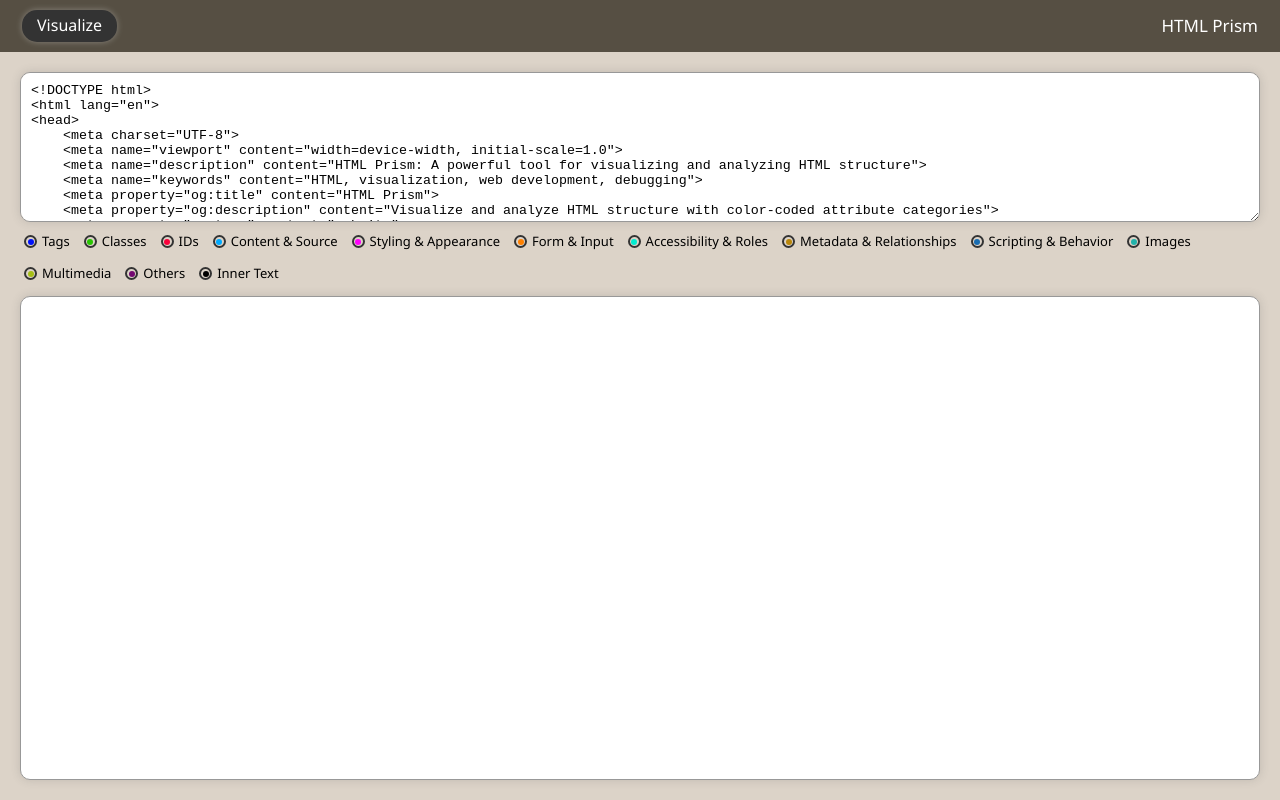
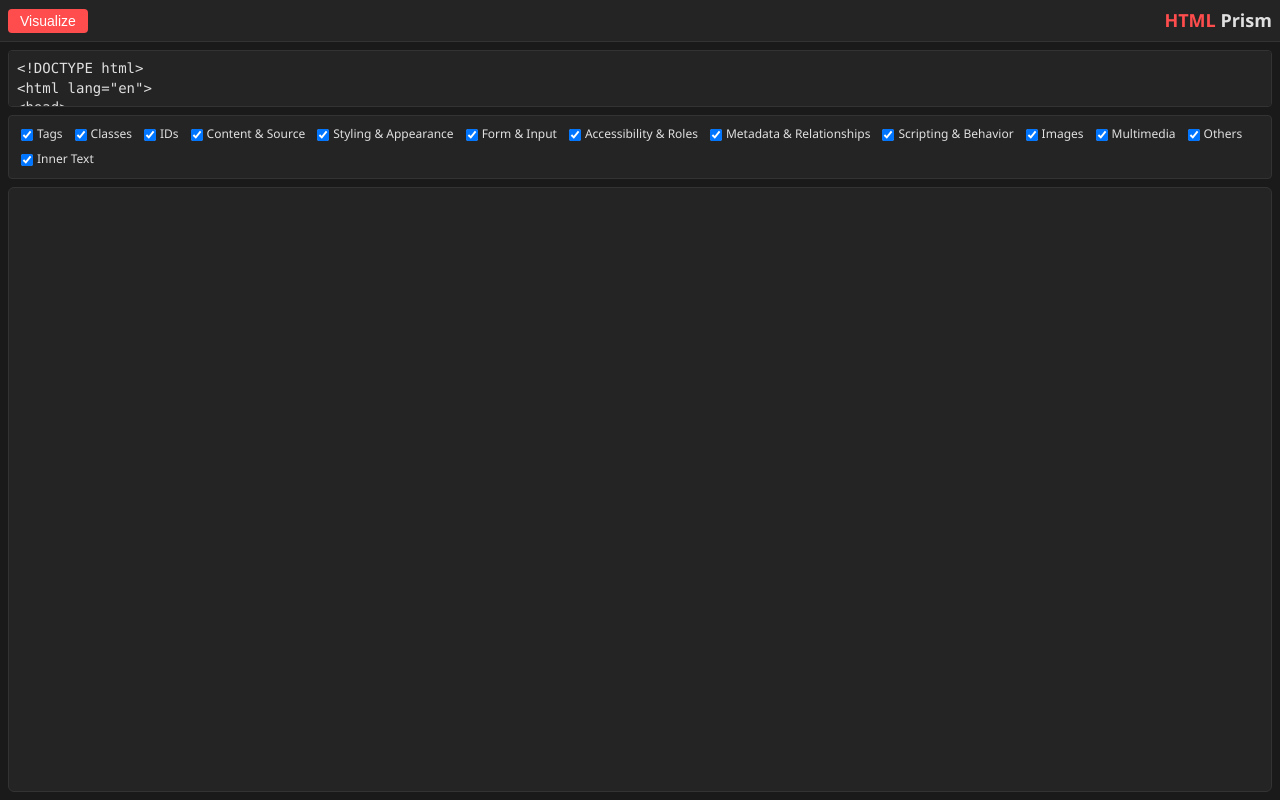
Before and after one commit to cinkovic/HTML-Prism, a React (Vite) app in the folder react/: page / in a window 1280 px wide. Built offline with nearby package versions, Linux system fonts and the light colour scheme.

Commit message:
changes to styling

```diff
--- a/react/src/App.jsx
+++ b/react/src/App.jsx
@@ -20,12 +20,16 @@ function App() {
       <div className={styles.app}>
         <Header onVisualize={handleVisualize} />
         <div className={styles.container}>
+          <div className={styles.leftPanel}>
             <CodeInput
               value={htmlContent}
               onChange={setHtmlContent}
             />
             <Controls />
+          </div>
+          <div className={styles.rightPanel}>
             <TreeView htmlContent={visualizeContent} />
+          </div>
         </div>
       </div>
     </VisibilityProvider>
--- a/react/src/App.module.css
+++ b/react/src/App.module.css
@@ -2,14 +2,43 @@
   height: 100vh;
   display: flex;
   flex-direction: column;
+  background-color: var(--color-background);
 }
 
 .container {
-    flex-grow: 1;
   display: flex;
   flex-direction: column;
-    padding: var(--spacing-container);
-    box-sizing: border-box;
-    height: calc(100vh - 57px);
+  gap: 0.5rem;
+  padding: 0.5rem;
+  flex: 1;
+  overflow: hidden;
+}
+
+.leftPanel {
+  display: flex;
+  flex-direction: column;
+  gap: 0.5rem;
+}
+
+.leftPanel :global(.input) {
+  resize: vertical;
+  min-height: 100px;
+  height: 200px;
+}
+
+.rightPanel {
+  display: flex;
+  flex: 1;
   min-height: 0;
 }
+
+.rightPanel :global(.treeView) {
+  flex: 1;
+  overflow: auto;
+}
+
+@media (max-width: 768px) {
+  .leftPanel {
+    min-height: 120px;
+  }
+}
--- a/react/src/components/CodeInput/CodeInput.module.css
+++ b/react/src/components/CodeInput/CodeInput.module.css
@@ -1,16 +1,19 @@
 .input {
     width: 100%;
     box-sizing: border-box;
-    box-shadow: var(--shadow-default);
+    background-color: var(--color-surface);
     border: 1px solid var(--color-border);
-    border-radius: var(--radius-input);
-    height: 150px;
-    min-height: 20px;
-    max-height: 80vh;
-    margin-bottom: 10px;
-    resize: vertical !important;
-    padding: 10px;
-    overflow: auto;
-    white-space: pre;
-    font-family: monospace;
-  }
+    border-radius: var(--radius-sm);
+    flex: 1;
+    min-height: 0;
+    padding: 0.5rem;
+    font-family: ui-monospace, SFMono-Regular, Menlo, Monaco, Consolas, monospace;
+    font-size: 0.875rem;
+    line-height: 1.4;
+    resize: none;
+}
+
+.input:focus {
+  outline: none;
+  border-color: var(--color-primary);
+}
--- a/react/src/components/Controls/Controls.module.css
+++ b/react/src/components/Controls/Controls.module.css
@@ -1,46 +1,31 @@
 .controls {
-  margin-bottom: 10px;
   display: flex;
   flex-wrap: wrap;
-  gap: 10px;
+  gap: 0.25rem;
+  padding: 0.5rem;
+  background-color: var(--color-surface);
+  border: 1px solid var(--color-border);
+  border-radius: var(--radius-sm);
 }
 
 .control {
   display: flex;
   align-items: center;
+  gap: 0.25rem;
+  font-size: 0.75rem;
+  padding: 0.125rem 0.25rem;
+  border-radius: var(--radius-sm);
   cursor: pointer;
-  font-size: 13px;
-  padding-bottom: 3px;
-  font-weight: 500;
 }
 
 .control input[type="checkbox"] {
-  -webkit-appearance: none;
-  -moz-appearance: none;
-  appearance: none;
-  width: 13px;
-  height: 13px;
-  border: 2px solid #333;
-  border-radius: 50%;
-  margin-right: 5px;
-  position: relative;
-  cursor: pointer;
+  width: 0.75rem;
+  height: 0.75rem;
+  margin: 0;
 }
 
-.control input[type="checkbox"]::after {
-  content: '';
-  position: absolute;
-  top: 50%;
-  left: 50%;
-  transform: translate(-50%, -50%);
-  width: 6px;
-  height: 6px;
-  border-radius: 50%;
-  display: none;
-}
-
-.control input[type="checkbox"]:checked::after {
-  display: block;
+.control:hover {
+  background-color: #f1f5f9;
 }
 
 /* Checkbox colors based on attribute types */
--- a/react/src/components/Header/Header.module.css
+++ b/react/src/components/Header/Header.module.css
@@ -1,40 +1,33 @@
 .header {
-  background-color: var(--color-header);
-  color: white;
-  padding: var(--spacing-header);
+  background-color: var(--color-surface);
+  padding: 0.5rem;
   display: flex;
+  align-items: center;
   justify-content: space-between;
-  align-items: center;
+  border-bottom: 1px solid var(--color-border);
 }
 
 .button {
-  padding: var(--spacing-button);
-  font-size: 16px;
-  font-family: inherit;
-  background-color: var(--color-button);
+  background-color: var(--color-primary);
   color: white;
   border: none;
-  border-radius: var(--radius-button);
+  padding: 0.25rem 0.75rem;
+  border-radius: var(--radius-sm);
+  font-size: 0.875rem;
   cursor: pointer;
-  transition: background-color 0.3s, box-shadow 0.3s;
-  box-shadow: var(--shadow-button);
-  font-weight: 500;
 }
 
 .button:hover {
-  background-color: var(--color-button-hover);
-  box-shadow: var(--shadow-button-hover);
+  background-color: var(--color-primary-hover);
+  transform: translateY(-1px);
+  box-shadow: var(--shadow-default);
 }
 
 .headerSpan {
-  font-weight: 100;
+  color: var(--color-primary);
 }
 
 h1 {
+  font-size: 1.125rem;
   margin: 0;
-  font-size: 17px;
-  font-weight: 400;
-  user-select: none;
-  -webkit-user-select: none;
-  pointer-events: none;
 }
--- a/react/src/components/TreeView/TreeView.module.css
+++ b/react/src/components/TreeView/TreeView.module.css
@@ -60,16 +60,14 @@
 
 .treeView {
   flex: 1;
-  min-height: 0;
   overflow: auto;
-  padding: 10px;
-  background-color: white;
+  padding: 1rem;
+  background-color: var(--color-surface);
   border: 1px solid var(--color-border);
-  border-radius: var(--radius-input);
-  box-shadow: var(--shadow-default);
-  font-family: monospace;
-  font-size: 14px;
-  line-height: 1.3;
+  border-radius: var(--radius-default);
+  font-family: ui-monospace, SFMono-Regular, Menlo, Monaco, Consolas, monospace;
+  font-size: 13px;
+  line-height: 1.4;
 }
 
 .treeView ul {
--- a/react/src/styles/variables.css
+++ b/react/src/styles/variables.css
@@ -1,43 +1,87 @@
 :root {
-    /* Colors */
-    --color-tag: rgb(0, 17, 251);
-    --color-class: rgb(40, 197, 1);
-    --color-id: rgb(249, 1, 59);
-    --color-content-source: #00aaff;
-    --color-style-appearance: #fe01fa;
-    --color-form-input: #ff8000;
-    --color-accessibility: #00ebd0;
-    --color-metadata: #B8860B;
-    --color-multimedia: #a5be17;
-    --color-scripting: #186cb1;
-    --color-image: #20B2AA;
-    --color-other: #730871;
-    --color-inner-text: black;
+    /* Modern Color Palette */
+    --color-primary: #FF4D4D;  /* Vibrant red */
+    --color-primary-hover: #FF3333;
+    --color-background: #1A1A1A;  /* Dark background */
+    --color-surface: #242424;
+    --color-header: #FFFFFF;
 
-    /* Theme Colors */
-    --color-background: #dcd3c8;
-    --color-header: #564f43;
-    --color-button: #333;
-    --color-button-hover: #1f1f1f;
-    --color-border: #989898;
-    --color-tree-line: #8888887e;
-    --color-arrow: #5c5e7784;
+    /* Syntax Colors - Vibrant & Clear */
+    --color-tag: #00E5FF;         /* Cyan */
+    --color-class: #00FF9D;       /* Mint */
+    --color-id: #FF3366;          /* Pink */
+    --color-content-source: #FFB800;    /* Gold */
+    --color-style-appearance: #FF00FF;   /* Magenta */
+    --color-form-input: #FF8533;        /* Orange */
+    --color-accessibility: #00FFCC;      /* Turquoise */
+    --color-metadata: #FFD700;          /* Yellow */
+    --color-multimedia: #66FF00;        /* Lime */
+    --color-scripting: #00BFFF;         /* Sky Blue */
+    --color-image: #1AFFD5;            /* Aqua */
+    --color-other: #FF66FF;            /* Light Pink */
+    --color-inner-text: #E0E0E0;       /* Light Gray */
 
-    /* Spacing */
-    --spacing-container: 20px;
-    --spacing-header: 10px 22px;
-    --spacing-button: 4px 15px 6px 15px;
+    /* UI Elements */
+    --color-border: #333333;
+    --color-tree-line: #333333;
+    --color-arrow: #666666;
 
-    /* Shadows */
-    --shadow-default: 0 0 10px rgba(87, 87, 87, 0.2);
-    --shadow-button: 0 0 6px rgba(255, 255, 255, 0.3);
-    --shadow-button-hover: 0 0 10px rgba(255, 255, 255, 0.807);
+    /* Subtle Shadows */
+    --shadow-sm: 0 1px 2px rgba(0, 0, 0, 0.05);
+    --shadow-default: 0 1px 3px rgba(0, 0, 0, 0.1);
 
-    /* Border Radius */
-    --radius-input: 10px;
-    --radius-button: 15px;
+    /* Compact Spacing */
+    --spacing-container: 1rem;
+    --spacing-header: 0.75rem 1rem;
 
-    /* Tree View */
-    --tree-indent: 16px;
-    --tree-line-indent: 19px;
-  }
+    /* Minimal Border Radius */
+    --radius-sm: 4px;
+    --radius-default: 6px;
+
+    /* Tree Indentation */
+    --tree-indent: 1.25rem;
+    --tree-line-indent: 1.5rem;
+
+    /* Custom Scrollbar */
+    --scrollbar-width: 8px;
+    --scrollbar-track: #1A1A1A;
+    --scrollbar-thumb: #333333;
+    --scrollbar-thumb-hover: #444444;
+}
+
+/* Global Scrollbar Styles */
+* {
+    scrollbar-width: thin;
+    scrollbar-color: var(--scrollbar-thumb) var(--scrollbar-track);
+}
+
+*::-webkit-scrollbar {
+    width: var(--scrollbar-width);
+    height: var(--scrollbar-width);
+}
+
+*::-webkit-scrollbar-track {
+    background: var(--scrollbar-track);
+}
+
+*::-webkit-scrollbar-thumb {
+    background-color: var(--scrollbar-thumb);
+    border-radius: var(--scrollbar-width);
+    border: 2px solid var(--scrollbar-track);
+}
+
+*::-webkit-scrollbar-thumb:hover {
+    background-color: var(--scrollbar-thumb-hover);
+}
+
+/* Base styles for better contrast */
+body {
+    background-color: var(--color-background);
+    color: var(--color-inner-text);
+}
+
+input, textarea {
+    background-color: var(--color-surface);
+    color: var(--color-inner-text);
+    border-color: var(--color-border);
+}
```
Also changed, not shown: react/src/context/VisibilityContext.js (deleted, +0 -38 lines). Lines whose indentation alone changed are shown as unchanged.
